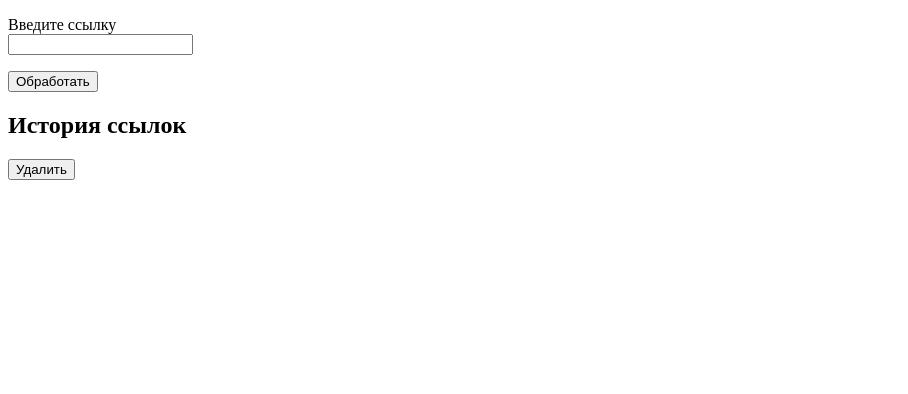
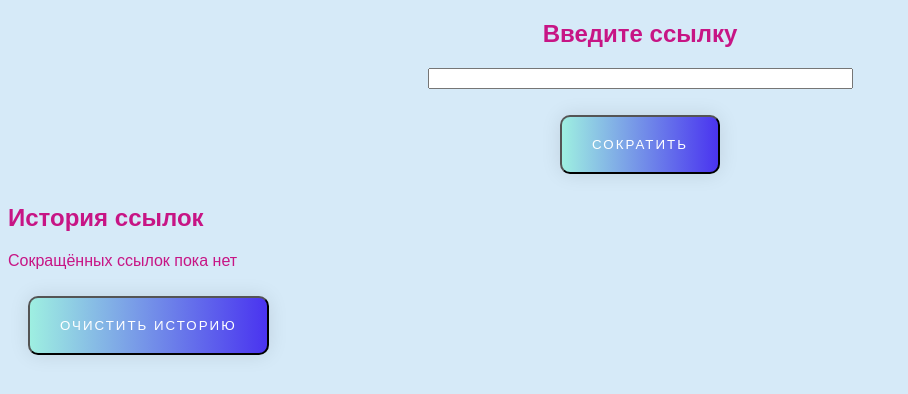
Before and after one commit to Nik-Verlan/linkshrt, a Django app: page / in a window 1280 px wide. Shown: the top 394 px of the page, without its empty margins (0-908 px from the left). Run offline with Django 3.2, Linux system fonts and the light colour scheme; data that the repository does not hold is empty.

Commit message:
linkshrt

```diff
--- a/app/templates/main.html
+++ b/app/templates/main.html
@@ -3,26 +3,58 @@
 <head>
     <meta charset="utf-8" />
     <title>ShortLink</title>
-<body class="container">
-    <form method="POST" action="create/">
+<style>
+        body {
+        background: #d6eaf8;
+        background-size: 30%;
+        color: MediumVioletRed;
+        font-family: 'Yusei Magic', sans-serif;
+        }
+
+        .gradient-button {
+          text-decoration: none;
+          display: inline-block;
+          color: white;
+          padding: 20px 30px;
+          margin: 10px 20px;
+          border-radius: 10px;
+          font-family: 'Montserrat', sans-serif;
+          text-transform: uppercase;
+          letter-spacing: 2px;
+          background-image: linear-gradient(to right, #9EEFE1 0%, #4830F0 51%, #9EEFE1 100%);
+          background-size: 200% auto;
+          box-shadow: 0 0 20px rgba(0, 0, 0, .1);
+          transition: .5s;
+        }
+        .gradient-button:hover {
+          background-position: right center;
+        }
+    </style>
+</head>
+<body>
+    <center><form method="POST" action="create/">
         {% csrf_token %}
         <p>
-            <label>Введите ссылку</label><br>
-            <input type="text" name="full_url" />
+            <h2>Введите ссылку</h2>
+            <input type="text" name="full_url" size="50"/>
         </p>
-        <input type="submit" value="Обработать" >
-    </form>
+        <input type="submit" value="Сократить" class="gradient-button">
+    </form></center>
     <h2>История ссылок</h2>
+    {% if urls %}
         <p>{% for url in urls %}
         Длинная ссылка: <a href="{{ url.full_url }}">{{ url.full_url }}</a><br>
         Короткая ссылка: <a href="{{ url.url_hash }}">http://127.0.0.1:8000/{{ url.url_hash }}</a><br>
         Кол-во кликов: {{ url.clicks }}<br>
         Дата добавления: {{ url.created_at }}<br><br>
             {% endfor %}</p>
+    {% else %}
+        <p>Сокращённых ссылок пока нет</p>
+    {% endif %}
 
     <form method="POST" action="delete/">
     {% csrf_token %}
-    <input type="submit" value="Удалить">
+        <input type="submit" value="Очистить историю" class="gradient-button"></form>
 
 </body>
 </html>
```
Also changed, not shown: db.sqlite3. Lines whose indentation alone changed are shown as unchanged.
